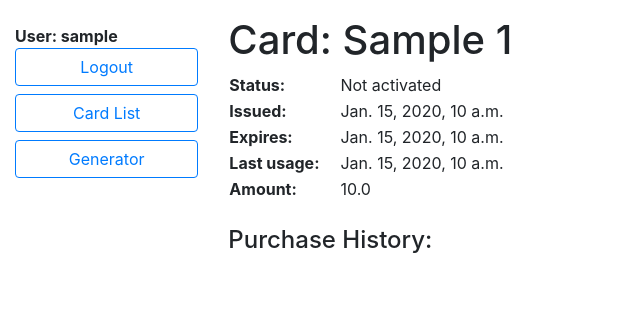
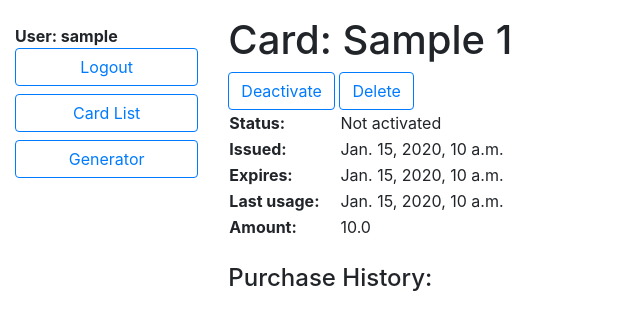
Before and after one commit to BalaurZmeu/LoyaltyCard, a Django app: page /card_manager/card/1 in a window 1280 px wide. Shown: the top 330 px of the page, without its empty margins (0-640 px from the left). Run offline with Django 5.2, Linux system fonts and the light colour scheme; a user stored in the database is signed in; tables that the repository leaves empty hold one stand-in row (values such as "Sample post"); some libraries are stand-ins or nearby versions.

Commit message:
Added buttons for Delete, Activate, Deactivate

```diff
--- a/loyalty_card/card_manager/templates/card_manager/card_detail.html
+++ b/loyalty_card/card_manager/templates/card_manager/card_detail.html
@@ -4,6 +4,12 @@
 
 {% block content %}
   <h1>Card: {{ card }}</h1>
+  {% if card.check_if_expired or card.status == 'n' %}
+    <button class="btn btn-outline-primary">Activate</button> 1m / 6m / 12m
+  {% else %}
+    <button class="btn btn-outline-primary">Deactivate</button>
+  {% endif %}
+    <button class="btn btn-outline-primary">Delete</button>
   <table>
     <tr><th>Status:</th> <td>{{ card.get_status_display }}</td></tr>
     <tr><th>Issued:</th> <td>{{ card.issued }}</td></tr>
@@ -11,6 +17,7 @@
     <tr><th>Last usage:</th> <td>{{ card.last_used }}</td></tr>
     <tr><th>Amount:</th> <td>{{ card.amount }}</td></tr>
   </table>
+
   <div class="mt-4">
       <h4>Purchase History:</h4>
       <!--
```
